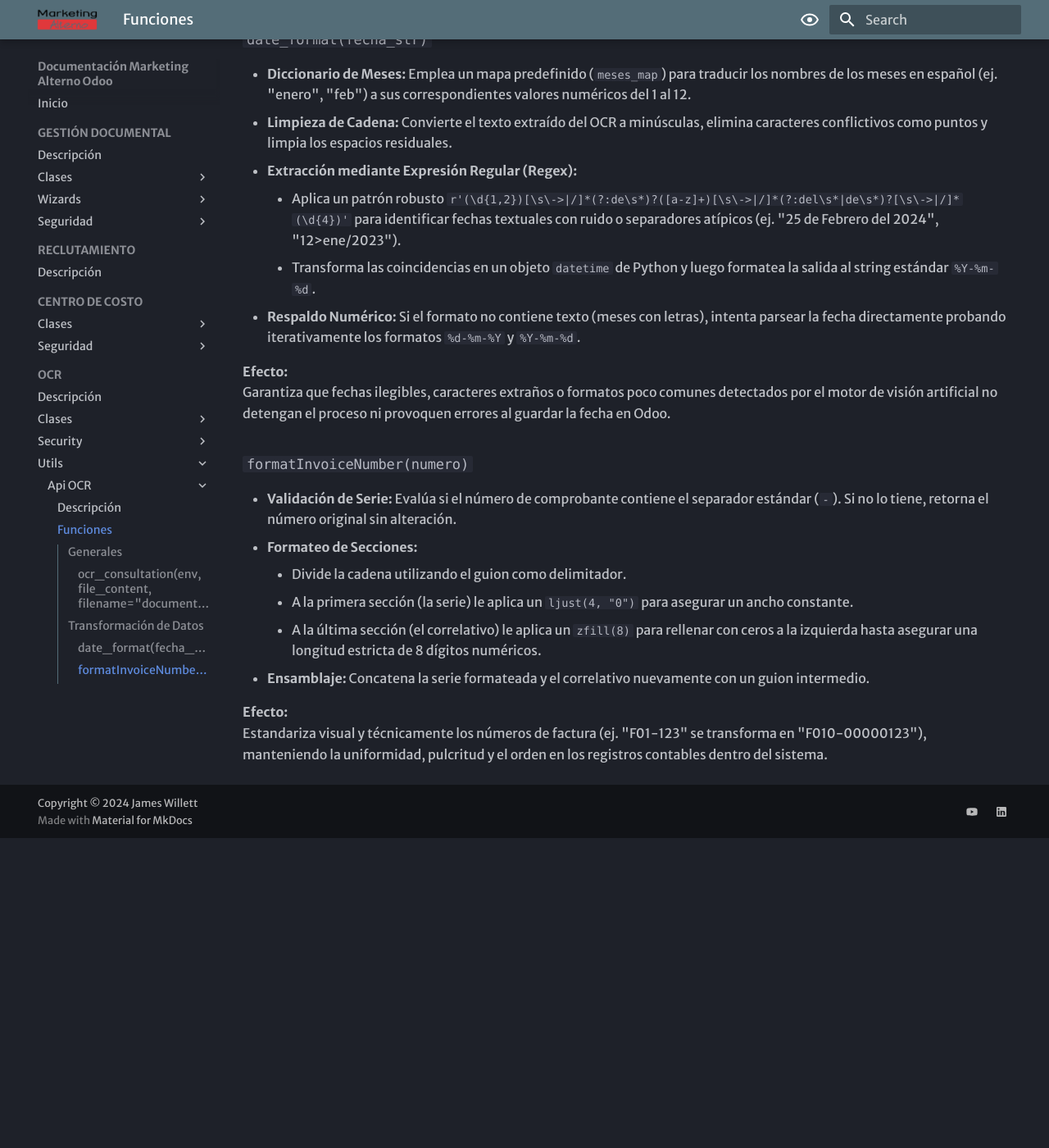
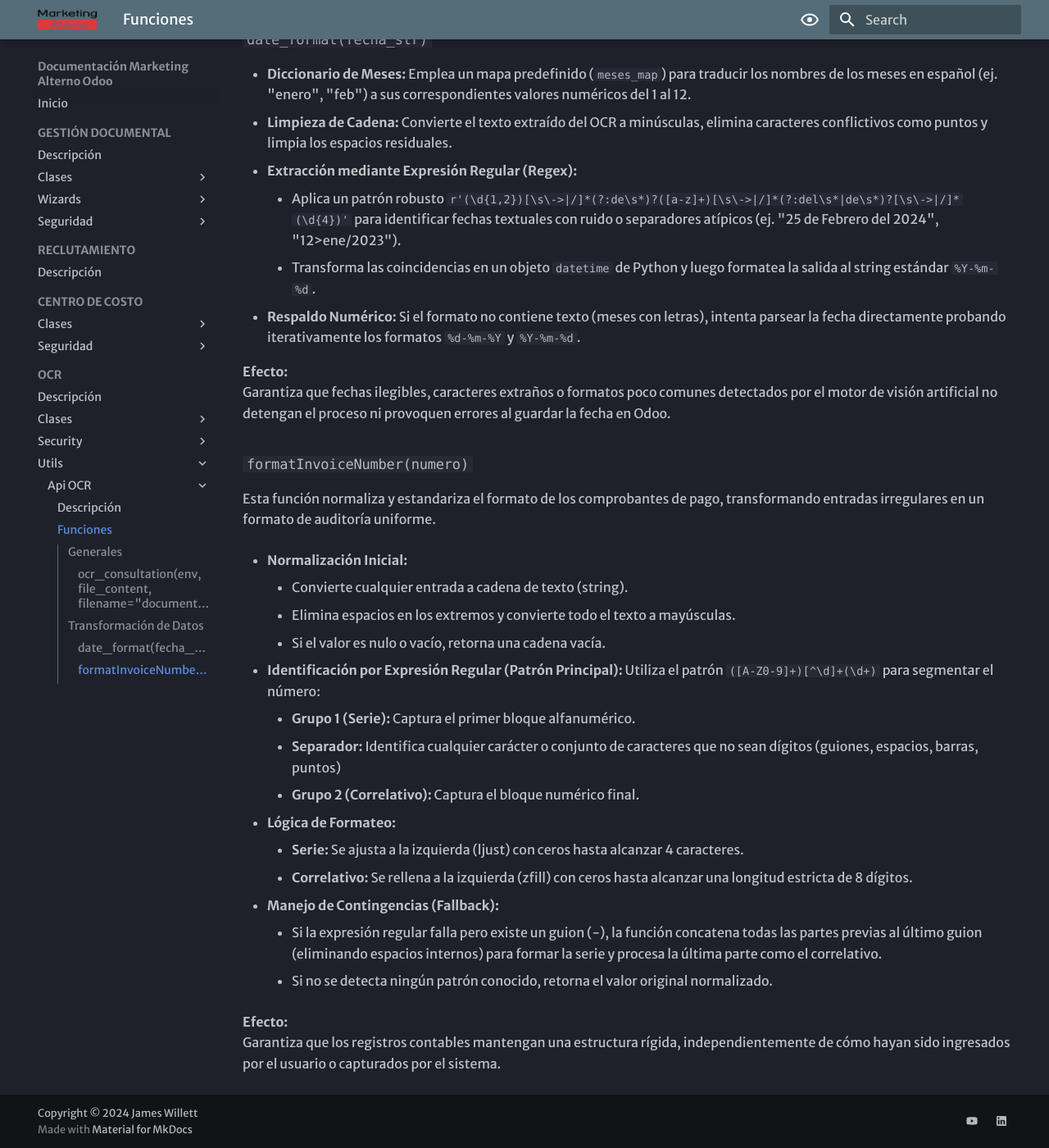
Before and after one commit to MarketingAlternoSAC/mkt_odoo_documentation, an MkDocs documentation site: the page built from docs/mkt_ocr/utils/api_ocr/functions.md, in a window 1280 px wide and 1400 px high, scrolled down 877 px. Shown: the whole window at 82% size. Built offline with MkDocs 1.6.1 and Material for MkDocs 9.7.7, drawn with Linux system fonts in a browser that asks for light colours; some web fonts are replaced; comment, search, counter and statistics services are not loaded; before the commit the page ends 1899 px from its top, so only the background shows below that.

Commit message:
[UPDATE] updating the formatInvoiceNumber function in utils

```diff
--- a/docs/mkt_ocr/utils/api_ocr/functions.md
+++ b/docs/mkt_ocr/utils/api_ocr/functions.md
@@ -32,12 +32,25 @@ Garantiza que fechas ilegibles, caracteres extraños o formatos poco comunes det
 
 ### `formatInvoiceNumber(numero)` {#format-invoice-number}
 
-- **Validación de Serie:** Evalúa si el número de comprobante contiene el separador estándar (`-`). Si no lo tiene, retorna el número original sin alteración.
-- **Formateo de Secciones:**
-    - Divide la cadena utilizando el guion como delimitador.
-    - A la primera sección (la serie) le aplica un `ljust(4, "0")` para asegurar un ancho constante.
-    - A la última sección (el correlativo) le aplica un `zfill(8)` para rellenar con ceros a la izquierda hasta asegurar una longitud estricta de 8 dígitos numéricos.
-- **Ensamblaje:** Concatena la serie formateada y el correlativo nuevamente con un guion intermedio.
+Esta función normaliza y estandariza el formato de los comprobantes de pago, transformando entradas irregulares en un formato de auditoría uniforme.
+
+- **Normalización Inicial:**
+    - Convierte cualquier entrada a cadena de texto (string).
+    - Elimina espacios en los extremos y convierte todo el texto a mayúsculas.
+    - Si el valor es nulo o vacío, retorna una cadena vacía.
+
+- **Identificación por Expresión Regular (Patrón Principal):**
+    Utiliza el patrón `([A-Z0-9]+)[^\d]+(\d+)` para segmentar el número:
+    - **Grupo 1 (Serie):** Captura el primer bloque alfanumérico.
+    - **Separador:** Identifica cualquier carácter o conjunto de caracteres que no sean dígitos (guiones, espacios, barras, puntos)
+    - **Grupo 2 (Correlativo):** Captura el bloque numérico final.
+
+- **Lógica de Formateo:**
+    - **Serie:** Se ajusta a la izquierda (ljust) con ceros hasta alcanzar 4 caracteres.
+    - **Correlativo:** Se rellena a la izquierda (zfill) con ceros hasta alcanzar una longitud estricta de 8 dígitos.
+- **Manejo de Contingencias (Fallback):**
+    - Si la expresión regular falla pero existe un guion (-), la función concatena todas las partes previas al último guion (eliminando espacios internos) para formar la serie y procesa la última parte como el correlativo.
+    - Si no se detecta ningún patrón conocido, retorna el valor original normalizado.
 
 **Efecto:**
-Estandariza visual y técnicamente los números de factura (ej. "F01-123" se transforma en "F010-00000123"), manteniendo la uniformidad, pulcritud y el orden en los registros contables dentro del sistema.
+Garantiza que los registros contables mantengan una estructura rígida, independientemente de cómo hayan sido ingresados por el usuario o capturados por el sistema.
```
